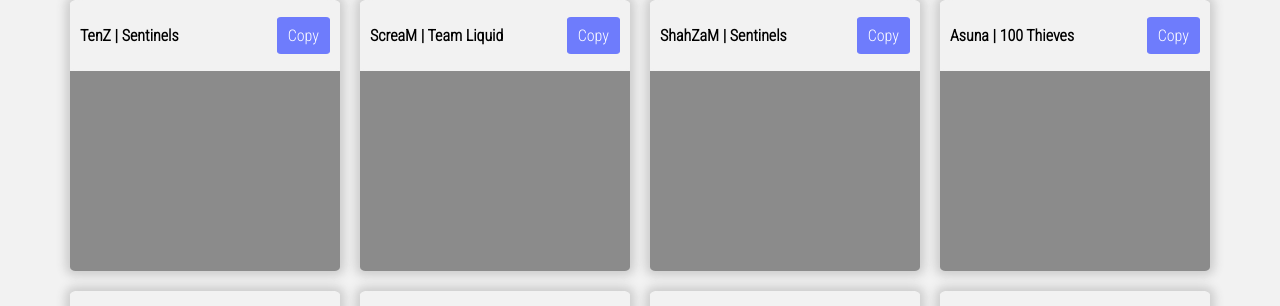
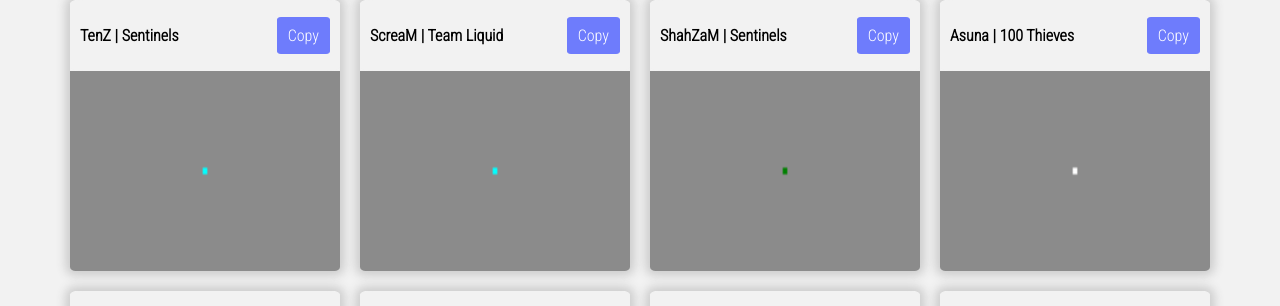
Before and after one commit to calvinlinz/crosshair, a Next.js app: page / in a window 1280 px wide. Shown: the part 338-644 px from the top of the page. Built offline with nearby package versions, Linux system fonts and the light colour scheme.

Commit message:
drawing stuff

```diff
--- /dev/null
+++ b/Crosshair/CrosshairCanvas.js
@@ -0,0 +1,31 @@
+import React from 'react';
+import { useRef , useEffect } from 'react';
+
+const CrosshairCanvas = (Crosshairs, name) =>{
+    const canvasRef = useRef(null);
+    const player = Crosshairs.filter(Crosshair => Crosshair.player_info.name == name);
+    const colour = player[0].crosshair.primary.crosshairColor;
+    useEffect(() => {
+        const canvas = canvasRef.current;
+        if(!canvas){
+            return;
+        }
+
+        const centerX = canvas.width /2;
+        const centerY = canvas.height /2;
+        const context = canvas.getContext('2d');
+        if(!context){
+            return;
+        }
+
+        context.fillStyle = player[0].crosshair.primary.crosshairColor;
+        context.fillRect(centerX-2.5,centerY-2.5,5,5);
+    }, [])
+
+    console.log(canvasRef);
+
+    return <canvas ref = {canvasRef}/>
+
+};
+
+export default CrosshairCanvas;
--- a/pages/_app.js
+++ b/pages/_app.js
@@ -3,6 +3,8 @@
 import Head from "next/head";
 
 function MyApp({ Component, pageProps }) {
+
+
   return (
     <Layout>
       <Head>
--- a/pages/index.js
+++ b/pages/index.js
@@ -3,14 +3,17 @@
 import styles from "../styles/Home.module.css";
 import { jsonToVal } from "../jsonToVal";
 import { useState } from "react";
+import React from 'react';
+import CrosshairCanvas from "../Crosshair/CrosshairCanvas";
 
-const data = require("../crosshairs.json");
 
 export const getStaticProps = async () => {
+  const data = require("../Crosshair/crosshairs.json");
   return {
     props: { Crosshairs: data },
   };
 };
+
 export const copy = (Crosshairs, name) => {
   jsonToVal(Crosshairs, name);
   popUp(name);
@@ -63,7 +66,9 @@
                     Copy
                   </button>
                 </div>
-                <div className={styles.square}></div>
+                <div className={styles.square}>
+                  {CrosshairCanvas(Crosshairs, Crosshair.player_info.name)}
+                </div>
               </div>
             </div>
           ))}
--- a/styles/Home.module.css
+++ b/styles/Home.module.css
@@ -59,7 +59,7 @@
   }
 
   .square{
-    background-color:rgb(139, 139, 139);
+    background:rgb(139, 139, 139);
     border-bottom-left-radius: 2%;
     border-bottom-right-radius: 2%;
     height:200px;
@@ -74,6 +74,9 @@
     .gridContainer .gridBox {
       min-width: 320px;
     }
+    #canvas{
+      min-width: 320px;
+    }
   }
     @media (max-width: 720px) {
       .gridContainer {
--- a/styles/globals.css
+++ b/styles/globals.css
@@ -19,6 +19,10 @@
     font-family:'Roboto Condensed';
     font-size:1rem;
 }
+canvas{
+  width: 270px;
+  height :200px;
+}
 
 
 nav{
@@ -28,7 +32,6 @@
   justify-content: flex-start;
   border-bottom: 1px solid #333;
   background-color:#e9e9e9;
-
 }
 
 nav .navBarHead{
@@ -68,3 +71,9 @@
     margin-left:25px;
   }
 }
+
+@media (max-width: 1200px) {
+  canvas{
+    min-width: 320px;
+  }
+}
```
Also changed, not shown: package.json (+6 -3 lines), Crosshair/crosshairs.json (renamed from crosshairs.json), 1 other file (tests, documents, lock files or other folders).
